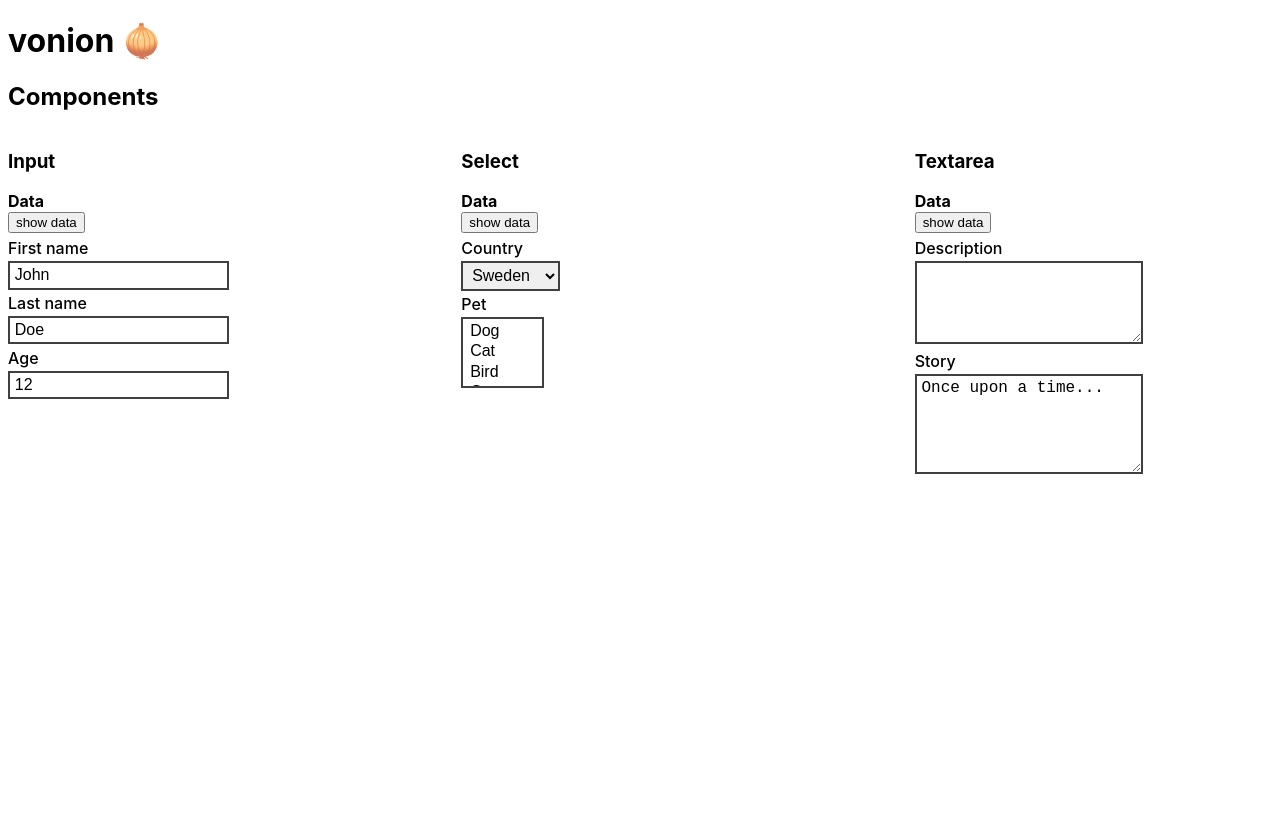
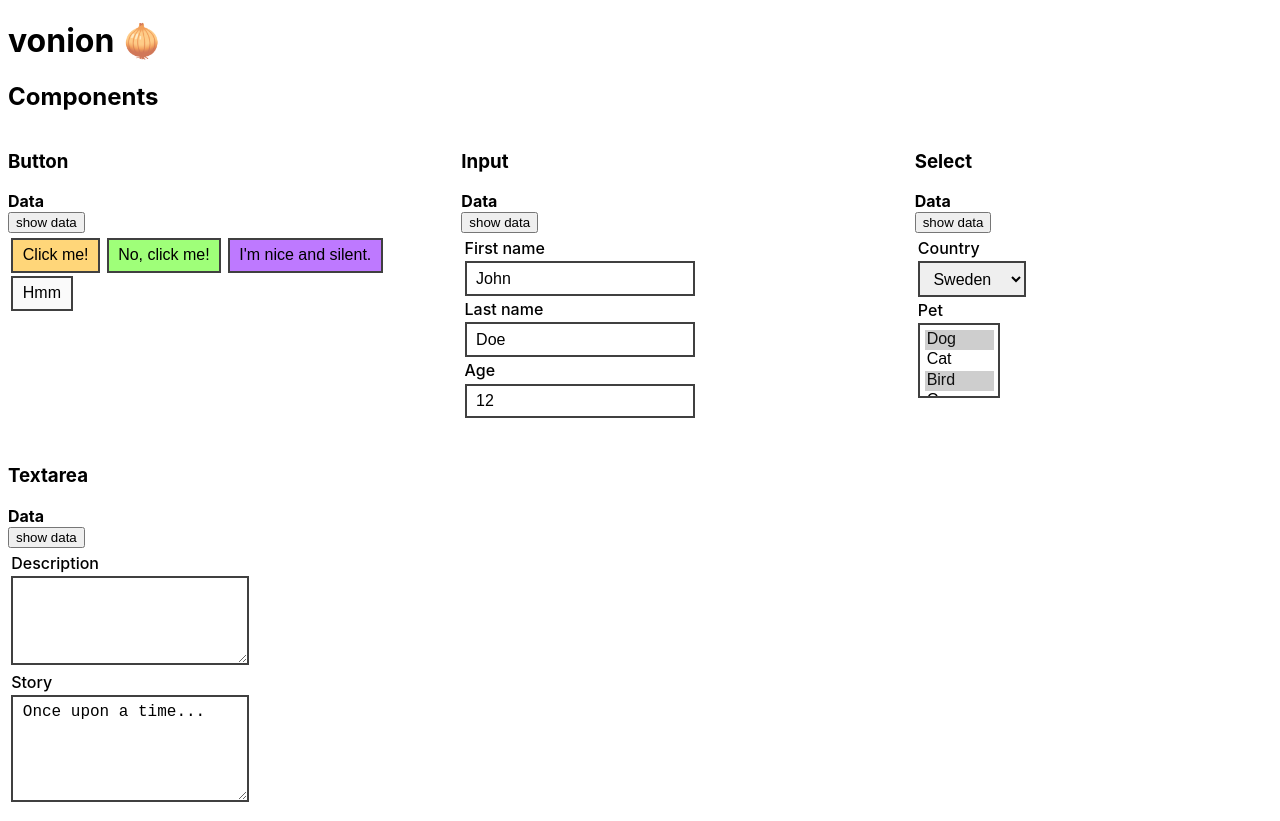
Before and after one commit to anthonkendel/vonion, a Vue app: page / in a window 1280 px wide. Shown: the top 821 px of the page. Before the commit the page ends 800 px from the top, so only its background shows below. Built offline with nearby package versions, Linux system fonts and the light colour scheme.

Commit message:
feat: o-button

```diff
--- /dev/null
+++ b/src/components/button/index.ts
@@ -0,0 +1,2 @@
+export { default as OButtonDemo } from './o-button-demo.vue';
+export { default as OButton } from './o-button.vue';
--- /dev/null
+++ b/src/components/button/o-button-demo.vue
@@ -0,0 +1,19 @@
+<template>
+  <o-component-demo title="Button" :data="{}">
+    <o-button>Click me!</o-button>
+    <o-button is-chive>No, click me!</o-button>
+    <o-button is-red-onion>I'm nice and silent.</o-button>
+    <o-button is-garlic>Hmm</o-button>
+  </o-component-demo>
+</template>
+
+<script lang="ts">
+import { OComponentDemo } from '../demo';
+import OButton from './o-button.vue';
+import Vue from 'vue';
+
+export default Vue.extend({
+  name: 'OButtonDemo',
+  components: { OButton, OComponentDemo },
+});
+</script>
--- /dev/null
+++ b/src/components/button/o-button.vue
@@ -0,0 +1,91 @@
+<template>
+  <button
+    class="o-button button"
+    :class="{ chive: isChive, 'red-onion': isRedOnion, garlic: isGarlic }"
+    v-bind="{ type: 'button', ...$attrs }"
+    v-on="$listeners"
+  >
+    <slot name="default" />
+  </button>
+</template>
+
+<script lang="ts">
+import Vue from 'vue';
+
+export default Vue.extend({
+  name: 'OButton',
+  props: {
+    isChive: Boolean,
+    isRedOnion: Boolean,
+    isGarlic: Boolean,
+  },
+});
+</script>
+
+<style lang="scss" scoped>
+.o-button.button {
+  border-radius: 0px;
+  border-width: 1px;
+  border: 2px solid #404040;
+  font-size: inherit;
+  margin: 0 0.2rem 0.2rem;
+  padding: 0.4rem 0.6rem;
+
+  /// Default button aka yellow onion button
+  background-color: #ffd679;
+
+  &:focus {
+    outline-offset: 0;
+    outline: 3px solid #ffb900;
+  }
+
+  &:hover {
+    transition: background-color ease-in 100ms;
+    background-color: #ebc670;
+  }
+
+  &:active {
+    transition: background-color ease-in 100ms;
+    background-color: #dab768;
+  }
+
+  /// Chive
+  &.chive {
+    background-color: #9fff79;
+
+    &:hover {
+      background-color: #85eb70;
+    }
+
+    &:active {
+      background-color: #88da68;
+    }
+  }
+
+  /// Red onion
+  &.red-onion {
+    background-color: #be79ff;
+
+    &:hover {
+      background-color: #a570eb;
+    }
+
+    &:active {
+      background-color: #9d68da;
+    }
+  }
+
+  /// Garlic
+  &.garlic {
+    background-color: #fafafa;
+
+    &:hover {
+      background-color: #e6e6e6;
+    }
+
+    &:active {
+      background-color: #d8d8d8;
+    }
+  }
+}
+</style>
--- a/src/components/input/o-input.vue
+++ b/src/components/input/o-input.vue
@@ -41,14 +41,14 @@ export default Vue.extend({
 
 <style lang="scss" scoped>
 .o-input {
-  margin-bottom: 0.2rem;
+  margin: 0 0.2rem 0.2rem;
 
   .input {
     border-radius: 0px;
     border-width: 1px;
     border: 2px solid #404040;
     font-size: inherit;
-    padding: 0.2rem 0.3rem;
+    padding: 0.4rem 0.6rem;
 
     &:focus {
       outline-offset: 0;
--- a/src/components/o-components.vue
+++ b/src/components/o-components.vue
@@ -3,6 +3,10 @@
     <h2>Components</h2>
 
     <div class="columns">
+      <div class="column is-4">
+        <o-button-demo />
+      </div>
+
       <div class="column is-4">
         <o-input-demo />
       </div>
@@ -10,7 +14,9 @@
       <div class="column is-4">
         <o-select-demo />
       </div>
+    </div>
 
+    <div class="columns">
       <div class="column is-4">
         <o-textarea-demo />
       </div>
@@ -20,6 +26,7 @@
 
 <script lang="ts">
 import Vue from 'vue';
+import { OButtonDemo } from './button';
 import { OInputDemo } from './input';
 import { OSelectDemo } from './select';
 import { OTextareaDemo } from './textarea';
@@ -27,6 +34,7 @@ import { OTextareaDemo } from './textarea';
 export default Vue.extend({
   name: 'OComponents',
   components: {
+    OButtonDemo,
     OInputDemo,
     OSelectDemo,
     OTextareaDemo,
--- a/src/components/select/o-select-demo.vue
+++ b/src/components/select/o-select-demo.vue
@@ -34,7 +34,7 @@ export default Vue.extend({
     return {
       data: {
         country: 'SWEDEN',
-        pet: 'DOG',
+        pet: ['DOG', 'BIRD'],
       },
     };
   },
--- a/src/components/select/o-select.vue
+++ b/src/components/select/o-select.vue
@@ -43,14 +43,18 @@ export default Vue.extend({
 
 <style lang="scss" scoped>
 .o-select {
-  margin-bottom: 0.2rem;
+  margin: 0 0.2rem 0.2rem;
 
   .select {
     border-radius: 0px;
     border-width: 1px;
     border: 2px solid #404040;
     font-size: inherit;
-    padding: 0.2rem 0.3rem;
+    padding: 0.4rem 0.6rem;
+
+    &[multiple] {
+      padding: 0.3rem 0.3rem;
+    }
 
     &:focus {
       outline-offset: 0;
--- a/src/components/textarea/o-textarea.vue
+++ b/src/components/textarea/o-textarea.vue
@@ -41,14 +41,14 @@ export default Vue.extend({
 
 <style lang="scss" scoped>
 .o-textarea {
-  margin-bottom: 0.2rem;
+  margin: 0 0.2rem 0.2rem;
 
   .textarea {
     border-radius: 0px;
     border-width: 1px;
     border: 2px solid #404040;
     font-size: inherit;
-    padding: 0.2rem 0.3rem;
+    padding: 0.4rem 0.6rem;
 
     &:focus {
       outline-offset: 0;
```
Also changed, not shown: 7 other files (tests, documents, lock files or other folders).
